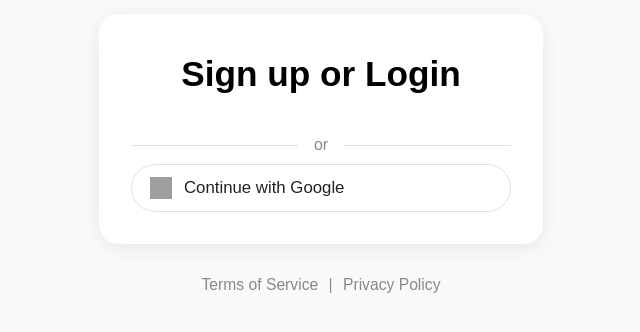
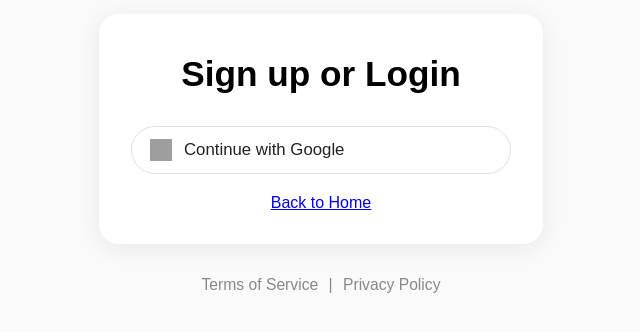
Before and after one commit to idkwii5/test001, a website: page register.html in a window 1280 px wide. Shown: the part 218-550 px from the top of the page, without its empty margins (319-959 px from the left). Drawn offline with nearby package versions, Linux system fonts and the light colour scheme; grey boxes are pictures that could not be loaded.

Commit message:
Update register.html

```diff
--- a/register.html
+++ b/register.html
@@ -5,14 +5,18 @@
   <title>Register</title>
   <meta name="viewport" content="width=device-width, initial-scale=1.0">
   <link rel="stylesheet" href="style.css">
-  <!-- 加载 Supabase JS 库 -->
+  <!-- 正确导入 Supabase JS 库 -->
   <script src="https://unpkg.com/@supabase/supabase-js@2"></script>
+  <script>
+    // 创建全局 supabase 对象，以便于在 supabase-auth.js 中使用
+    const { createClient } = supabase;
+  </script>
 </head>
 <body>
   <main class="login-main">
     <div class="login-card">
       <h1 class="login-title">Sign up or Login</h1>
-      <div class="login-divider"><span>or</span></div>
+
       <div class="login-providers">
         <!-- Google 登录按钮 -->
         <button class="provider-btn google" id="google-login-btn">
@@ -26,6 +30,8 @@
       <div id="error-message" style="display: none; color: red; margin-top: 15px;"></div>
       <!-- 登出按钮 -->
       <button id="logout-btn" style="display: none; margin-top: 20px;" class="login-continue">Log Out</button>
+      <!-- 添加返回首页按钮 -->
+      <a href="index.html" style="display: block; text-align: center; margin-top: 20px;">Back to Home</a>
     </div>
     <footer class="login-footer">
       <a href="#">Terms of Service</a> | <a href="#">Privacy Policy</a>
```
